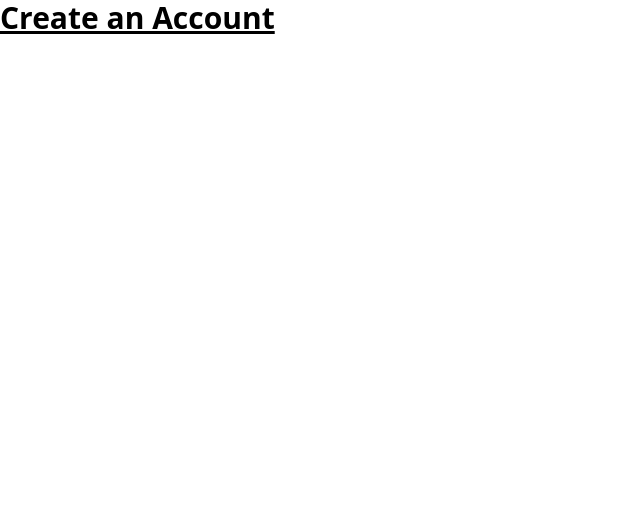
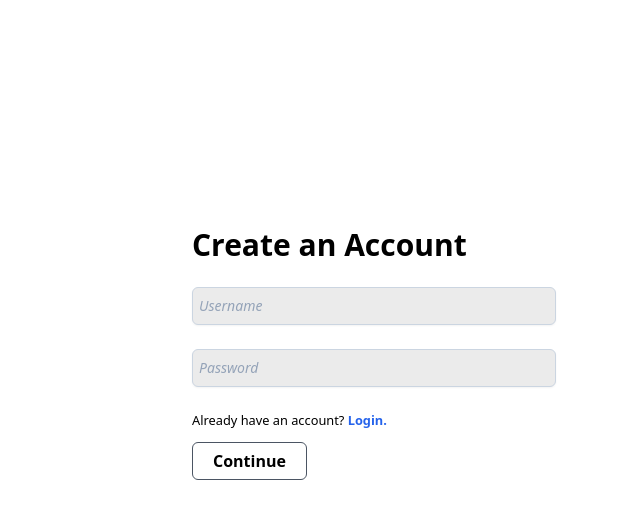
Before and after one commit to CilantroMalik/StuyHacksXI-Project, a React (Create React App) app in the folder client/: page /signup in a window 1280 px wide. Shown: the top 518 px of the page, without its empty margins (0-640 px from the left). Built offline with nearby package versions, Linux system fonts and the light colour scheme.

Commit message:
WIP: working on sign in/up

```diff
--- a/client/src/features/signup/SignUp.tsx
+++ b/client/src/features/signup/SignUp.tsx
@@ -1,10 +1,51 @@
-import React from 'react';
+import React, { CSSProperties } from 'react';
 import './SignUp.css';
 
 export function SignUp() {
+  const cardStyle: CSSProperties = {
+      backgroundColor: 'white',
+      width: "30%",
+      height: "50%",
+      maxWidth: "50rem",
+      marginLeft: "182px",
+      marginTop: "12%",
+      borderRadius: "20px",
+      textAlign: "left",
+      display: "flex",
+      position: "absolute",
+    };
+
+  const pageStyles: CSSProperties = {
+    width: "100vw",
+    height: "100vh",
+    position: "absolute", top: 0,
+    bottom: 0,
+    left: 0,
+    right: 0,
+    display: "flex",
+  }
+
+  function createAccount(e: any): void {
+    e.preventDefault();
+
+    console.log(e.target.username, e.target.password);
+  }
+
   return (
-    <h1 className="text-3xl font-bold underline">
-      Create an Account
-    </h1>
-  )
+    <div style={pageStyles}>
+      <div style={cardStyle}>
+        <div style={{flex: 1, display: "flex", alignItems: "center", width: "100%"}}>
+          <form onSubmit={createAccount} style={{margin: "10px", display: "flex", flexDirection: "column", alignItems: "start", flex: 1}}>
+            <h1 className="text-3xl font-bold">
+              Create an Account
+            </h1>
+            <input className="mt-6 ml-0 placeholder:italic placeholder:text-slate-400 block w-full border border-slate-300 rounded-md py-2 pl-1.5 pr-3 shadow-sm focus:outline-none focus:border-sky-500 focus:ring-sky-500 focus:ring-1 sm:text-sm" style={{backgroundColor: "#ebebeb"}} placeholder="Username" type="text" name="search"/>
+            <input className="mt-6 ml-0 placeholder:italic placeholder:text-slate-400 block w-full border border-slate-300 rounded-md py-2 pl-1.5 pr-3 shadow-sm focus:outline-none focus:border-sky-500 focus:ring-sky-500 focus:ring-1 sm:text-sm" style={{backgroundColor: "#ebebeb"}} placeholder="Password" type="password" name="search"/>
+            <small className="mt-6"> Already have an account? <a className="text-blue-600 hover:cursor-pointer font-bold">Login.</a></small>
+            <button className="border border-solid border-gray-600 mt-3 p-1.5 pl-5 pr-5 rounded-md hover:bg-gray-100 font-bold" type="submit">Continue</button>
+          </form>
+        </div>
+      </div>
+    </div>
+  );
 }
```
